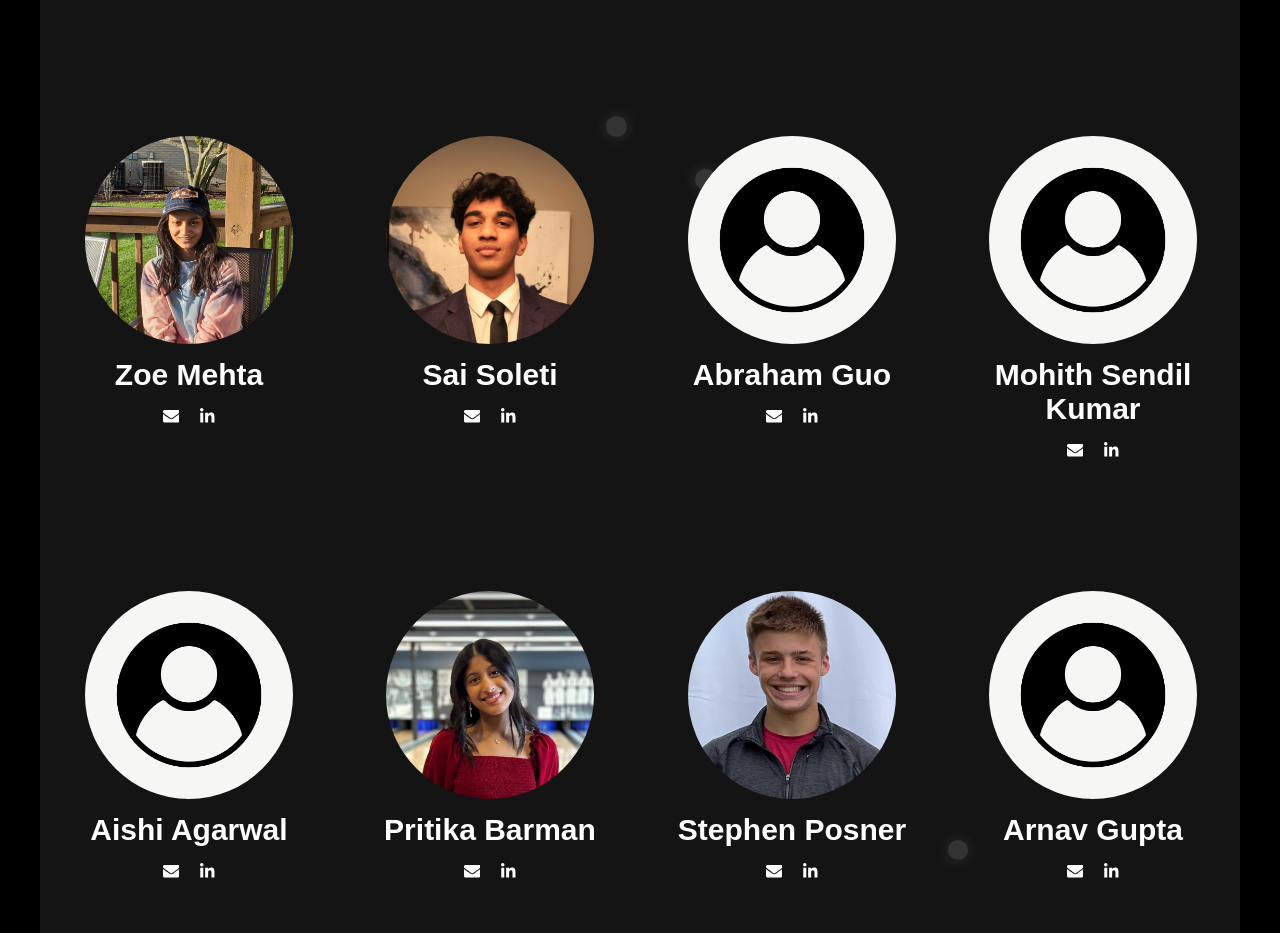
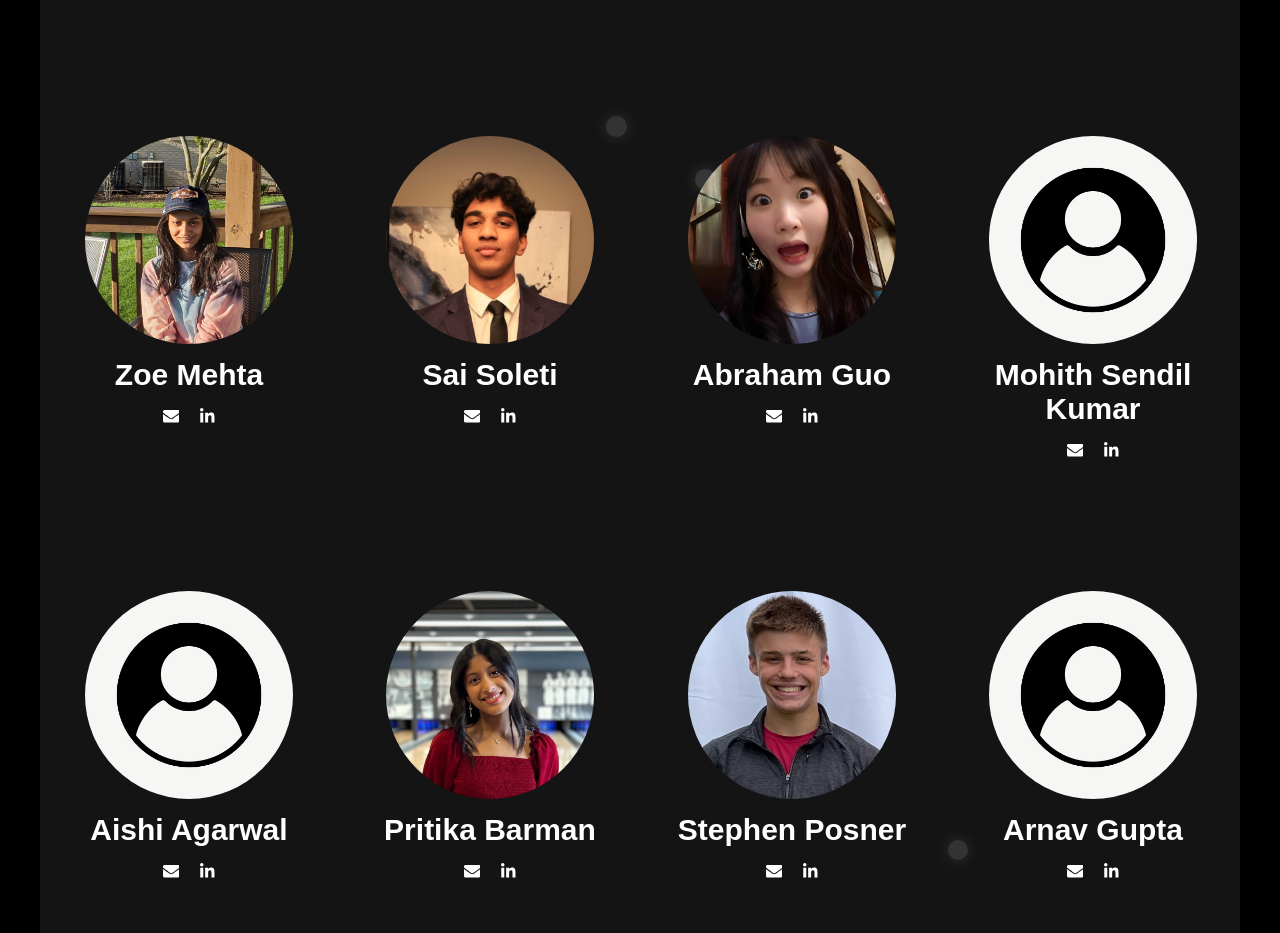
Before and after one commit to xperiencecoding/Xperience, a React (Create React App) app: page /team in a window 1280 px wide. Shown: the part 1420-2353 px from the top of the page. Built offline with nearby package versions, Linux system fonts and the light colour scheme; a small style sheet from the web is missing.

Commit message:
test update

```diff
--- a/public/index.html
+++ b/public/index.html
@@ -2,6 +2,7 @@
 <html lang="en">
   <head>
     <meta charset="utf-8" />
+    <link rel="shortcut icon" href="%PUBLIC_URL%/favicon.ico" />
     <link rel="icon" href="%PUBLIC_URL%/favicon.ico" />
     <meta name="viewport" content="width=device-width, initial-scale=1" />
     <meta name="theme-color" content="#000000" />
--- a/src/components/pages/Team.tsx
+++ b/src/components/pages/Team.tsx
@@ -377,7 +377,7 @@ function Team(props: {}) {
 
                             <div key="g">
                                 <div className="profile">
-                                    <img src={require("../../img/Abraham.png")} />
+                                    <img src={require("../../img/abe.jpg")} />
                                     <figcaption className="name oxanium bold">
                                         Abraham Guo
                                         <div className="icons">
```
Also changed, not shown: src/img/abe.jpg (added).
